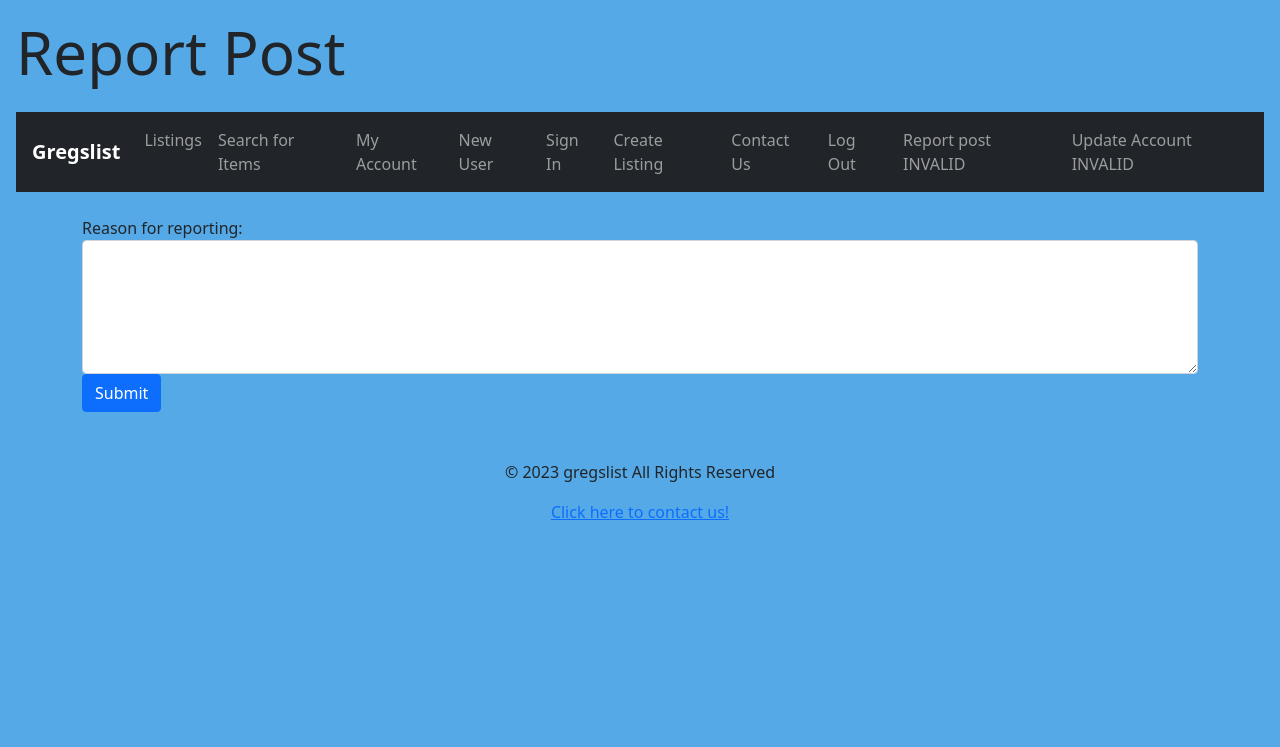
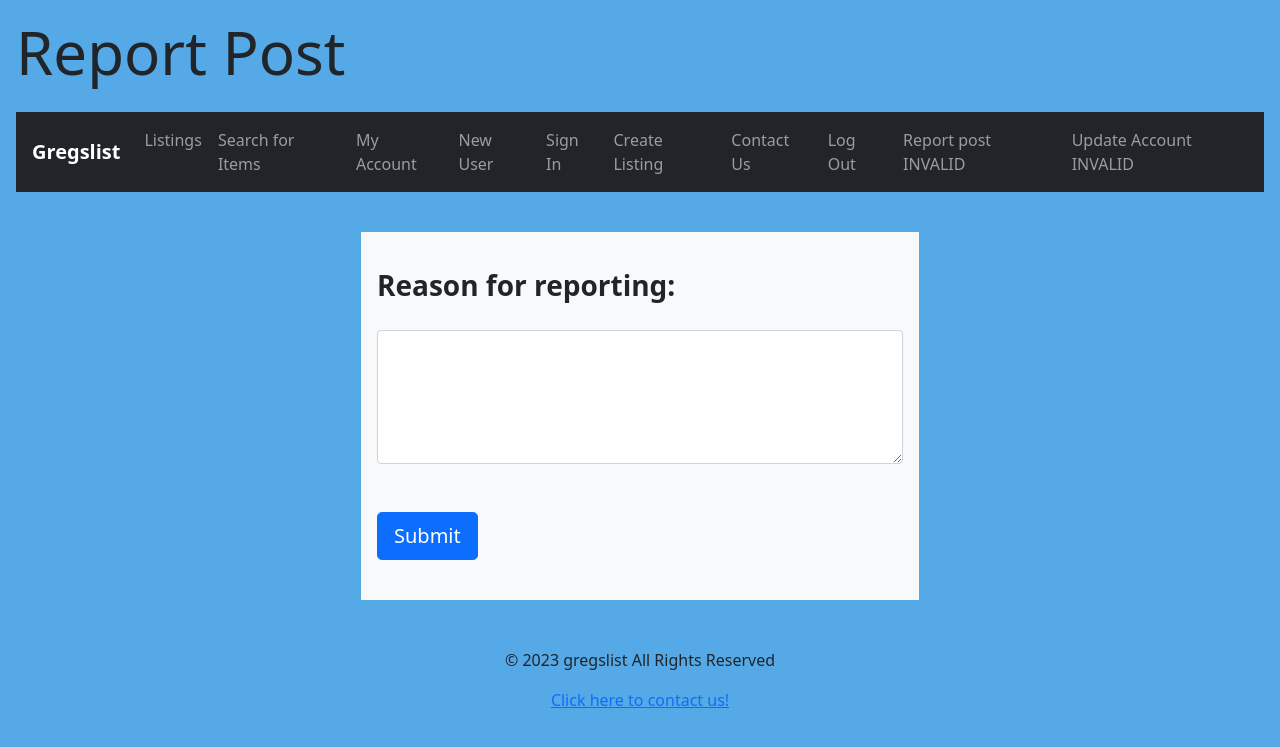
Before and after one commit to ajwild320/Project-Gregslist, a Flask app: template templates/report_post.html in a window 1280 px wide. Shown: the top 747 px of the page. Run offline with Flask 3, Linux system fonts and the light colour scheme; the template is opened without the code that fills it, so the values that code supplies are empty.

Commit message:
report_post page reformatted

```diff
--- a/templates/report_post.html
+++ b/templates/report_post.html
@@ -9,12 +9,13 @@
 {% endblock %}
 
 {% block body %}
-    <form method="post" action="/report_post_email">
-        <div class="form-group">
-            <label for="reason">Reason for reporting:</label>
-            <textarea class="form-control" id="reason" name="reason" rows="5"></textarea>
-          </div>
-
-          <button type="submit" class="btn btn-primary" id="button">Submit</button>
-    </form>
+    <div class="bg-light w-50 mx-auto p-3 mt-3 mb-5">
+        <form method="post" action="/report_post_email">
+            <div class="form-group">
+                <label for="formGroupExampleInput" class="mt-3 fs-3 mb-4 fw-bold">Reason for reporting:</label>
+                <textarea class="form-control" id="reason" name="reason" rows="5"></textarea>
+            </div>
+        <button type="submit" class="btn btn-lg btn-primary mt-5 mb-4" id="button">Submit</button></div>
+        </form>
+    </div>
 {% endblock %}
```
